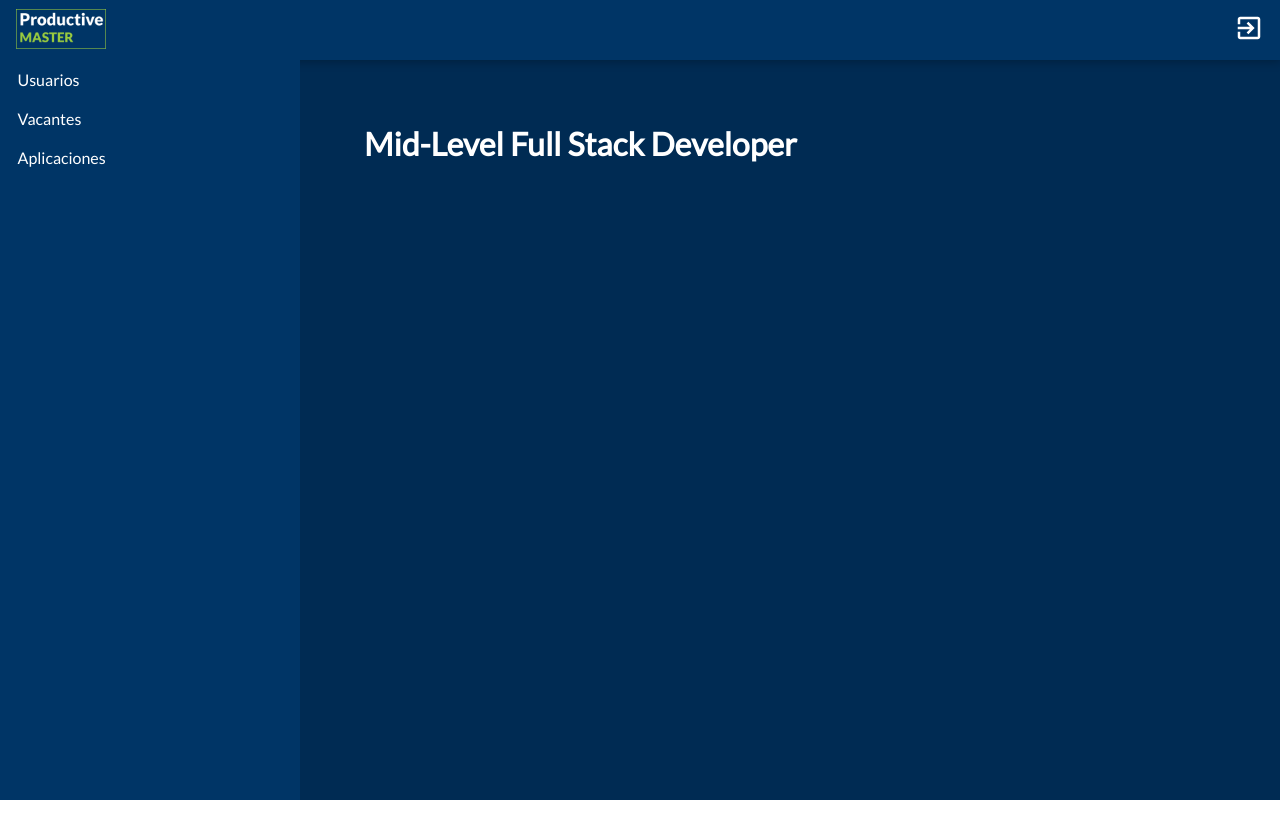
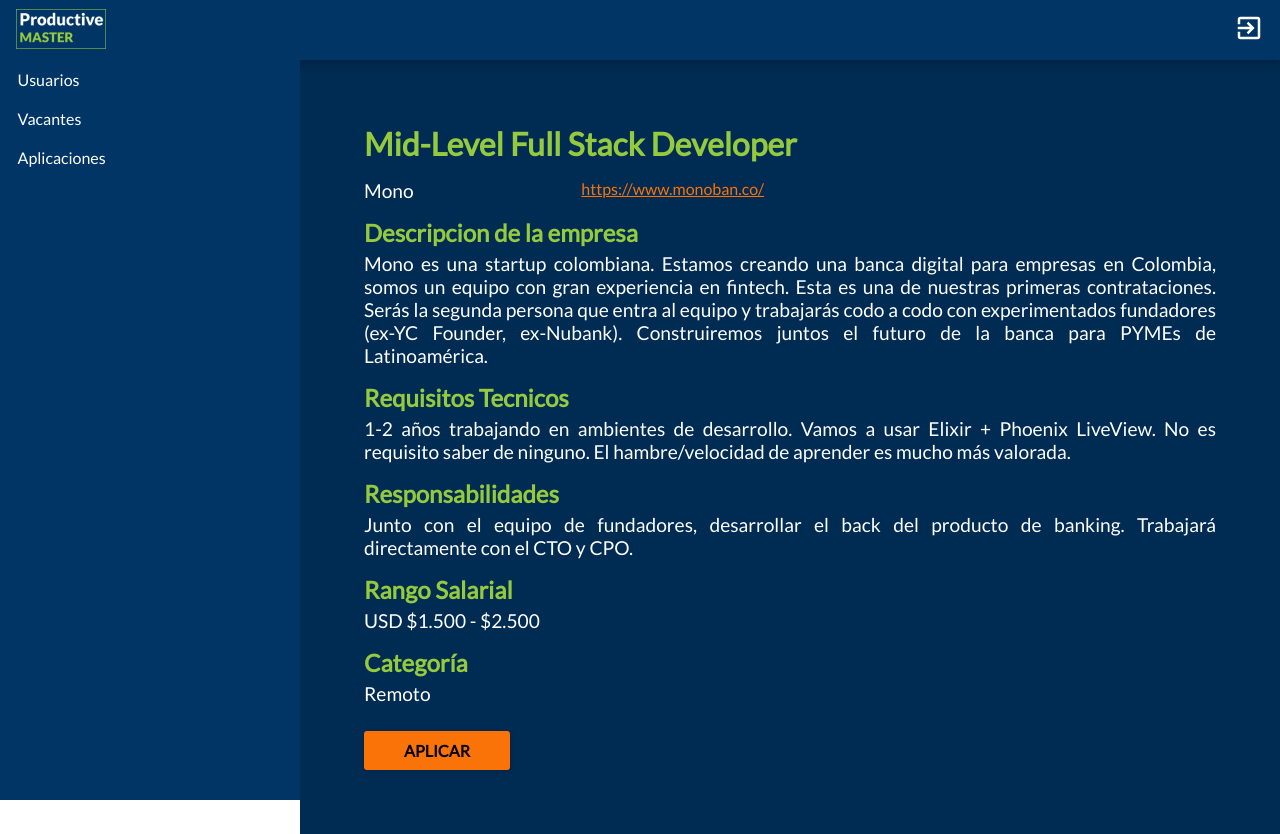
Before and after one commit to ProductiveMaster/frontend, a Vue app: page /#/home/vacante/id in a window 1280 px wide. Before the commit the page ends 800 px from the top, so only its background shows below. Built offline with nearby package versions, Linux system fonts and the light colour scheme; a small style sheet from the web is missing; what vue-toast-notification would draw is missing.

Commit message:
update /add VacantPage

```diff
--- a/src/views/Home/components/VacantPage/VacantPage.vue
+++ b/src/views/Home/components/VacantPage/VacantPage.vue
@@ -1,6 +1,43 @@
 <template>
-  <div>
+  <div class="VacantePage">
     <h1>Mid-Level Full Stack Developer</h1>
+    <div class="section metadata">
+      <span>Mono</span>
+      <a href="https://www.monoban.co/">https://www.monoban.co/</a>
+    </div>
+    <div class="section description">
+      <h2>Descripcion de la empresa</h2>
+      <p>
+        Mono es una startup colombiana. Estamos creando una banca digital para empresas en Colombia, somos un equipo con gran experiencia en fintech. Esta es una de nuestras primeras contrataciones. Serás la segunda persona que entra al equipo y trabajarás codo a codo con experimentados fundadores (ex-YC Founder, ex-Nubank). Construiremos juntos el futuro de la banca para PYMEs de Latinoamérica.
+      </p>
+    </div>
+    <div class="section requeriments">
+      <h2>Requisitos Tecnicos</h2>
+      <p>
+        1-2 años trabajando en ambientes de desarrollo.
+        Vamos a usar Elixir + Phoenix LiveView.
+        No es requisito saber de ninguno.
+        El hambre/velocidad de aprender es mucho más valorada.
+      </p>
+    </div>
+    <div class="section responsabilities">
+      <h2>Responsabilidades</h2>
+      <p>
+        Junto con el equipo de fundadores, desarrollar el back del producto de banking.
+        Trabajará directamente con el CTO y CPO.
+      </p>
+    </div>
+    <div class="section salary">
+      <h2>Rango Salarial</h2>
+      <p>
+        USD $1.500 - $2.500
+      </p>
+    </div>
+    <div class="section category">
+      <h2>Categoría</h2>
+      <p>Remoto</p>
+    </div>
+    <button class="button">Aplicar</button>
   </div>
 </template>
 
@@ -8,5 +45,31 @@
 export default {};
 </script>
 
-<style>
+<style lang="scss">
+  .VacantePage{
+    h1, h2{
+      color: #95CA3E;
+      margin-bottom: 5px;
+    }
+    .button {
+      background: #F97308;
+    }
+  }
+  .metadata {
+    width: 400px;
+    display: flex;
+    justify-content: space-between;
+    a {
+      color: #F97308;
+      text-decoration: underline;
+    }
+  }
+  .section {
+    margin: 1em 0;
+    p, span {
+      font-size: 1.2em;
+      text-align: justify;
+    }
+  }
+
 </style>
```
